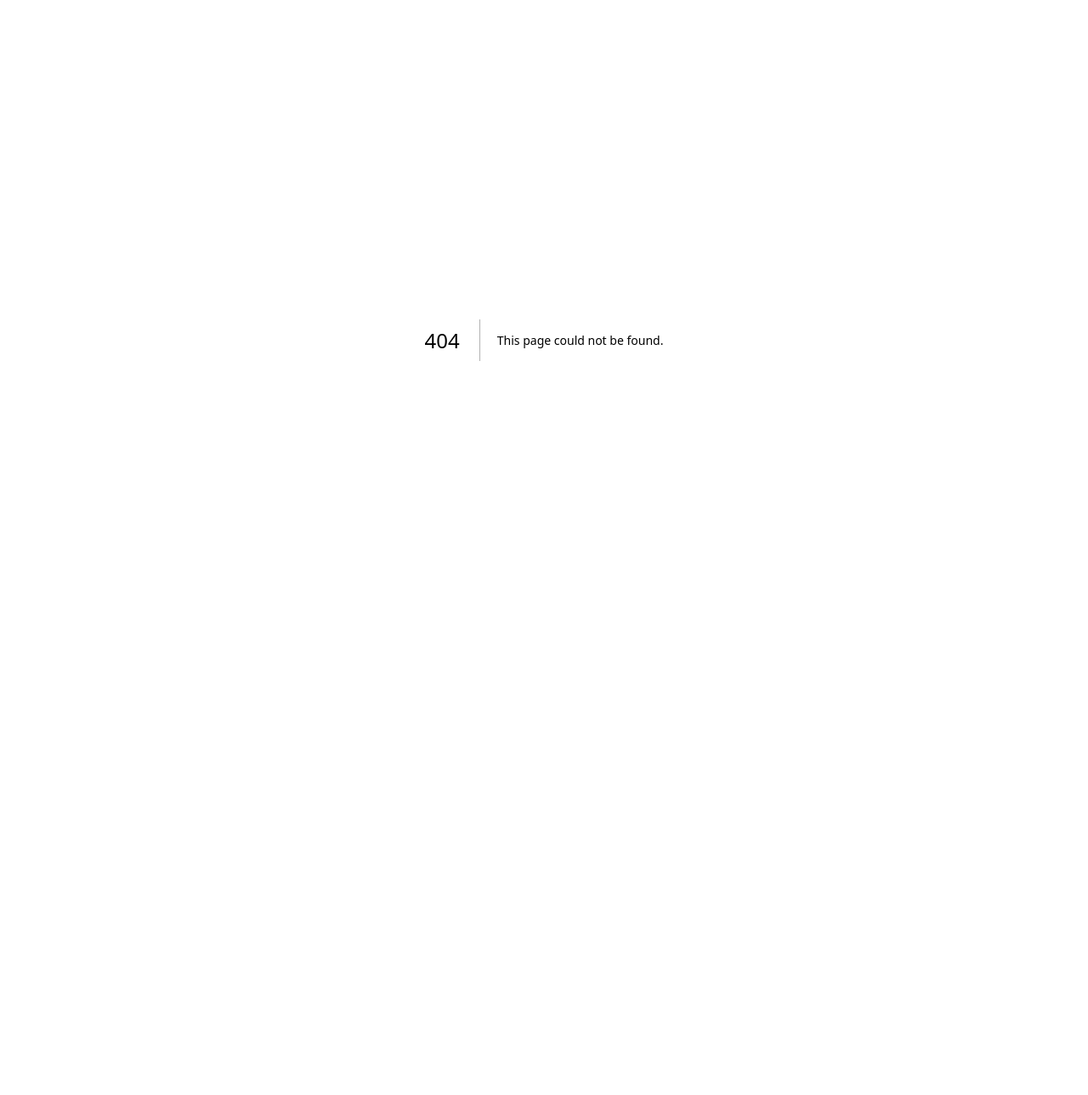
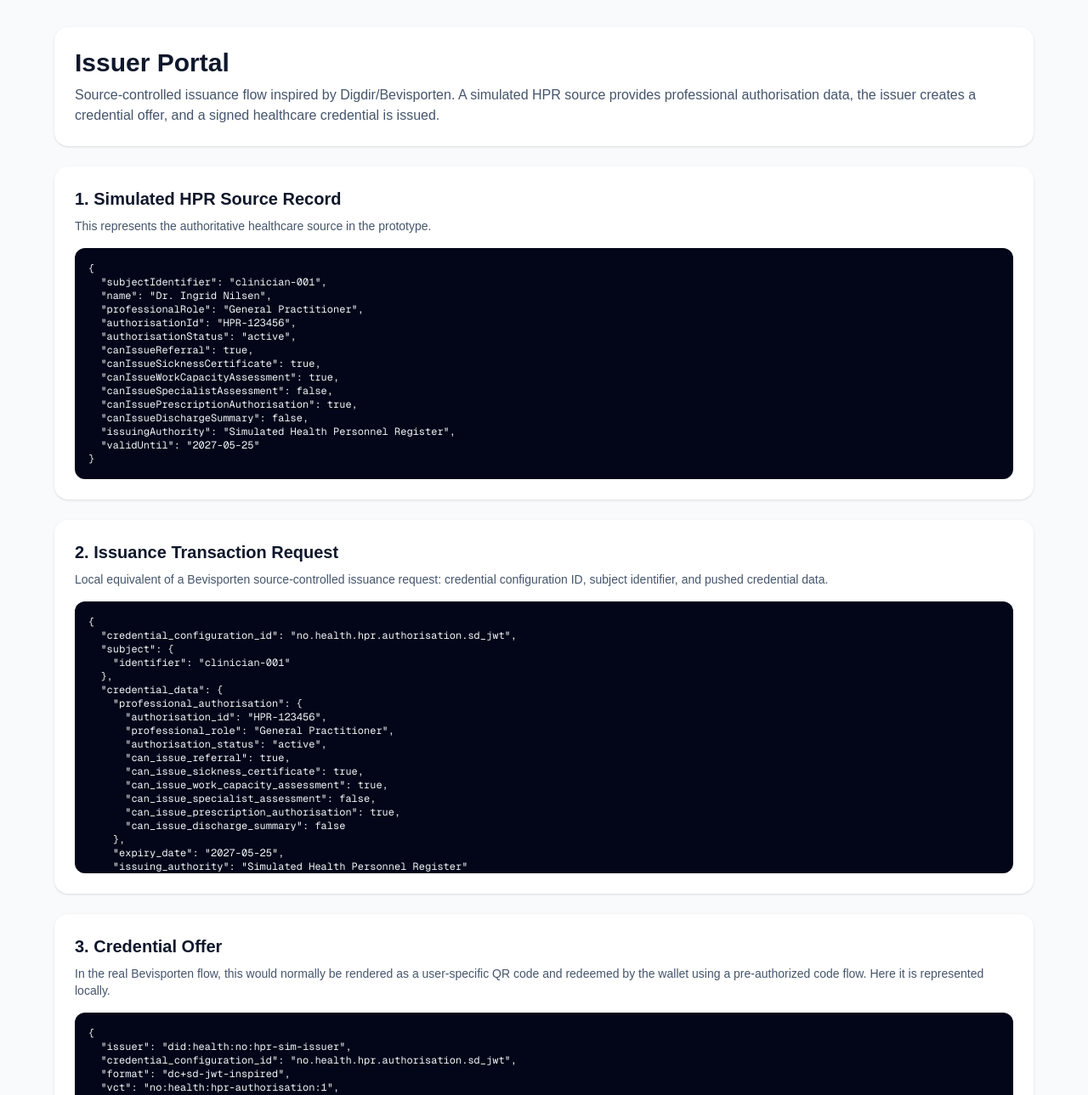
Before and after one commit to deborahtewelde/healthcare-vc-verification, a Next.js app: page /issuer in a window 1280 px wide. Before the commit this address had no page. Shown: the top 1289 px of the page at 85% size. Before the commit the page ends 800 px from the top, so only its background shows below. Built offline with nearby package versions, Linux system fonts and the light colour scheme.

Commit message:
Add issuer portal with source-controlled issuance flow

```diff
--- /dev/null
+++ b/app/issuer/page.tsx
@@ -0,0 +1,86 @@
+import { hprSourceRecords } from "@/lib/mockData";
+import { issueSignedCredential } from "@/lib/credential";
+import { generateLocalKeyPair } from "@/lib/signing";
+
+export default async function IssuerPage() {
+  const issuerKeys = await generateLocalKeyPair();
+  const record = hprSourceRecords[0];
+
+  const { issuanceRequest, credentialOffer, signedCredential } =
+    await issueSignedCredential(record, issuerKeys.privateJwk);
+
+  return (
+    <main className="min-h-screen bg-slate-50 p-8 text-slate-900">
+      <div className="mx-auto max-w-6xl space-y-6">
+        <section className="rounded-2xl bg-white p-6 shadow">
+          <h1 className="text-3xl font-bold">Issuer Portal</h1>
+          <p className="mt-2 text-slate-600">
+            Source-controlled issuance flow inspired by Digdir/Bevisporten. A
+            simulated HPR source provides professional authorisation data, the
+            issuer creates a credential offer, and a signed healthcare
+            credential is issued.
+          </p>
+        </section>
+
+        <section className="rounded-2xl bg-white p-6 shadow">
+          <h2 className="text-xl font-semibold">
+            1. Simulated HPR Source Record
+          </h2>
+          <p className="mt-2 text-sm text-slate-600">
+            This represents the authoritative healthcare source in the
+            prototype.
+          </p>
+          <pre className="mt-4 max-h-80 overflow-auto rounded-xl bg-slate-950 p-4 text-xs text-slate-100">
+            {JSON.stringify(record, null, 2)}
+          </pre>
+        </section>
+
+        <section className="rounded-2xl bg-white p-6 shadow">
+          <h2 className="text-xl font-semibold">
+            2. Issuance Transaction Request
+          </h2>
+          <p className="mt-2 text-sm text-slate-600">
+            Local equivalent of a Bevisporten source-controlled issuance
+            request: credential configuration ID, subject identifier, and pushed
+            credential data.
+          </p>
+          <pre className="mt-4 max-h-80 overflow-auto rounded-xl bg-slate-950 p-4 text-xs text-slate-100">
+            {JSON.stringify(issuanceRequest, null, 2)}
+          </pre>
+        </section>
+
+        <section className="rounded-2xl bg-white p-6 shadow">
+          <h2 className="text-xl font-semibold">3. Credential Offer</h2>
+          <p className="mt-2 text-sm text-slate-600">
+            In the real Bevisporten flow, this would normally be rendered as a
+            user-specific QR code and redeemed by the wallet using a
+            pre-authorized code flow. Here it is represented locally.
+          </p>
+          <pre className="mt-4 max-h-80 overflow-auto rounded-xl bg-slate-950 p-4 text-xs text-slate-100">
+            {JSON.stringify(credentialOffer, null, 2)}
+          </pre>
+        </section>
+
+        <section className="rounded-2xl bg-white p-6 shadow">
+          <h2 className="text-xl font-semibold">
+            4. Signed Healthcare Credential
+          </h2>
+          <p className="mt-2 text-sm text-slate-600">
+            The issuer signs the healthcare professional authorisation
+            credential as a JWT/JWS-style token.
+          </p>
+
+          <h3 className="mt-4 font-semibold">Decoded credential</h3>
+          <pre className="mt-2 max-h-80 overflow-auto rounded-xl bg-slate-950 p-4 text-xs text-slate-100">
+            {JSON.stringify(signedCredential.decoded, null, 2)}
+          </pre>
+
+          <h3 className="mt-4 font-semibold">Signed credential token</h3>
+          <pre className="mt-2 max-h-40 overflow-auto rounded-xl bg-slate-950 p-4 text-xs text-slate-100">
+            {signedCredential.jwt}
+          </pre>
+        </section>
+      </div>
+    </main>
+  );
+}
```
